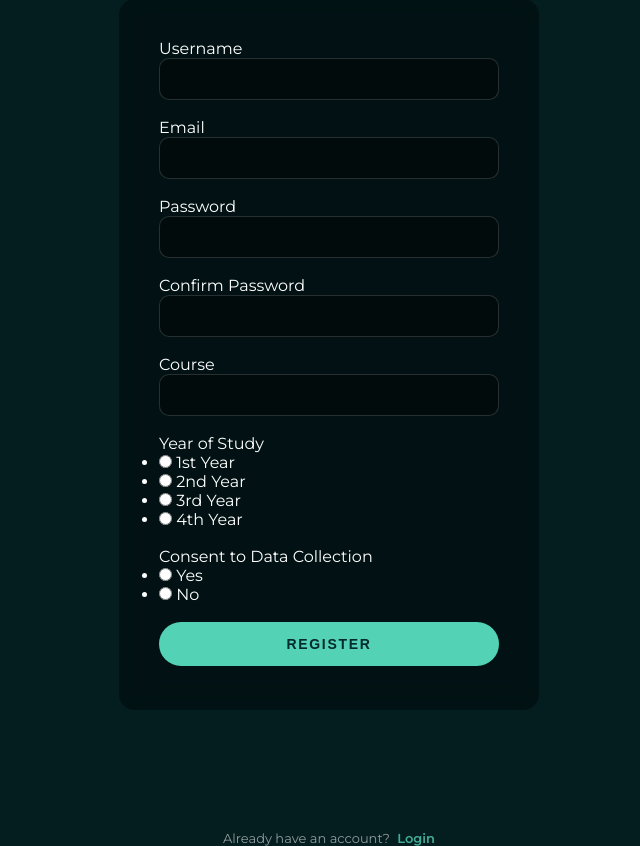
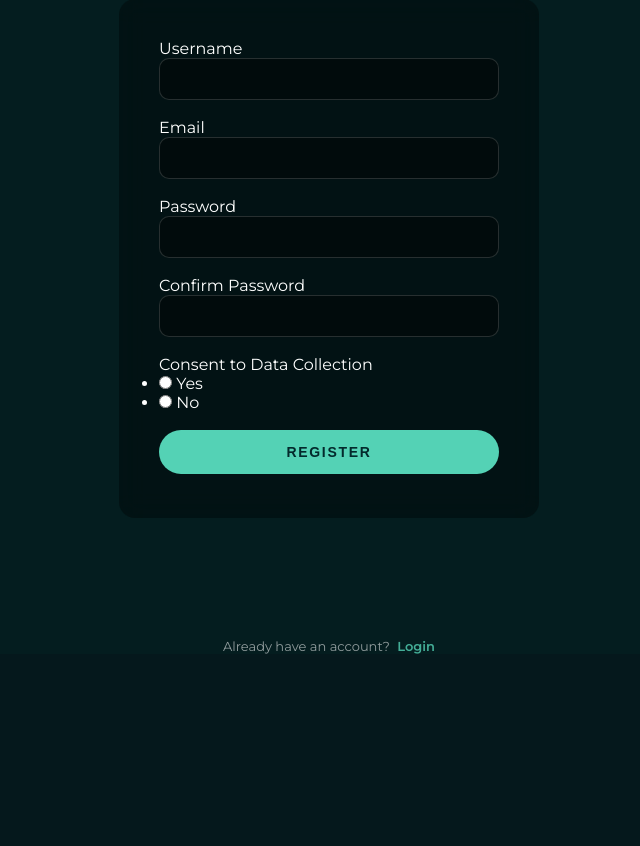
Before and after one commit to oligreenhalgh/B-Well, a Flask app: page /registration in a window 1280 px wide. Shown: the part 169-1015 px from the top of the page, without its empty margins (311-951 px from the left). After the commit the page ends 823 px from the top, so only its background shows below. Run offline with Flask 3, Linux system fonts and the light colour scheme.

Commit message:
Changed registration to exclude course and year of study. Changed logic so that admin is identified through a @bham.ac.uk email

```diff
--- a/app/forms.py
+++ b/app/forms.py
@@ -5,25 +5,23 @@
 #Custom validator to check if email is a University of Birmingham email address
 def is_uni_email(form, field):
     if field.data[-19:] != '@student.bham.ac.uk' and field.data[-11:] != '@bham.ac.uk':
-        raise ValidationError("Email must be a University of Birmingham email address.")
+        raise ValidationError("Email must be a University of Birmingham email address")
 
 #Custom validator to check if password contains at least one number
 def contains_number(form, field):
     if not any(char in "0123456789" for char in field.data):
-        raise ValidationError("Password must contain at least one number.")
+        raise ValidationError("Password must contain at least one number")
 
 #Custom validator to check if user has consented to data collection
 def must_accept_consent(form, field):
     if field.data != 'yes':
-        raise ValidationError("You must consent to data collection to register.")
+        raise ValidationError("You must consent to data collection to register")
 
 #Registration form with custom validators for email, password, and consent
 class RegistrationForm(FlaskForm):
     username = StringField("Username", validators=[DataRequired(message = "Username required")])
     email = EmailField("Email", validators=[DataRequired(message = "Email required"), is_uni_email])
-    course = StringField("Course", validators=[DataRequired(message = "Course required")])
-    year_of_study = RadioField("Year of Study", choices=[('1', '1st Year'), ('2', '2nd Year'), ('3', '3rd Year'), ('4', '4th Year')], validators=[DataRequired(message = "Year of study required")])
-    password = PasswordField("Password", validators=[DataRequired(message = "Password required"), Length(min=8), contains_number])
+    password = PasswordField("Password", validators=[DataRequired(message = "Password required"), Length(min=8, message="Password must be at least 8 characters long"), contains_number])
     confirm_password = PasswordField("Confirm Password", validators=[DataRequired(message = "Please confirm password"), EqualTo("password", message = "Passwords must match")])
     consent = RadioField("Consent to Data Collection", choices=[('yes', 'Yes'), ('no', 'No')], validators=[DataRequired(message = "Consent required"), must_accept_consent])
     submit = SubmitField("Register")
--- a/app/models.py
+++ b/app/models.py
@@ -12,8 +12,6 @@ class User(db.Model, UserMixin):
     username: so.Mapped[str] = so.mapped_column(sa.String(256), nullable=False, unique=True)
     email: so.Mapped[str] = so.mapped_column(sa.String(256), nullable=False, unique=True)
     is_admin: so.Mapped[bool] = so.mapped_column(sa.Boolean, default=False)
-    course: so.Mapped[str] = so.mapped_column(sa.String(256), nullable=False)
-    year_of_study: so.Mapped[int] = so.mapped_column(sa.INTEGER, nullable=False)
     password_hash: so.Mapped[str] = so.mapped_column(db.String, nullable=False)
 
     responses: Mapped[list['WellbeingResponse']] = relationship(back_populates="student", cascade="all, delete-orphan")
--- a/app/routes.py
+++ b/app/routes.py
@@ -27,12 +27,12 @@ def registration():
         user = User(
             username=form.username.data,
             email=form.email.data,
-            course=form.course.data,
-            year_of_study=form.year_of_study.data
         )
         user.set_password(form.password.data)
-        if form.username.data.lower() == "admin":
+
+        if form.email.data[-11:] == "@bham.ac.uk":
             user.is_admin = True
+
         try:
             db.session.add(user)
             db.session.commit()
--- a/app/templates/registration.html
+++ b/app/templates/registration.html
@@ -42,14 +42,6 @@
           {% endfor %}
         </div>
         <div class="form-row">
-            {{ form.course.label }}
-            {{ form.course }}
-        </div>
-        <div class="form-row">
-            {{ form.year_of_study.label }}
-            {{ form.year_of_study }}
-        </div>
-        <div class="form-row">
           {{ form.consent.label }}
           <div class="radio-group">
             {{ form.consent() }}
@@ -63,17 +55,6 @@
           {{ form.submit(class_="btn btn-primary") }}
         </div>
 
-        {# Optional: keep a full list of errors too (useful for debugging) #}
-        {% if form.errors %}
-          <ul class="form-hint">
-            {% for field, errors in form.errors.items() %}
-              {% for err in errors %}
-                <li>{{ err }}</li>
-              {% endfor %}
-            {% endfor %}
-          </ul>
-        {% endif %}
-
       </form>
 
       <p class="form-hint">
```
